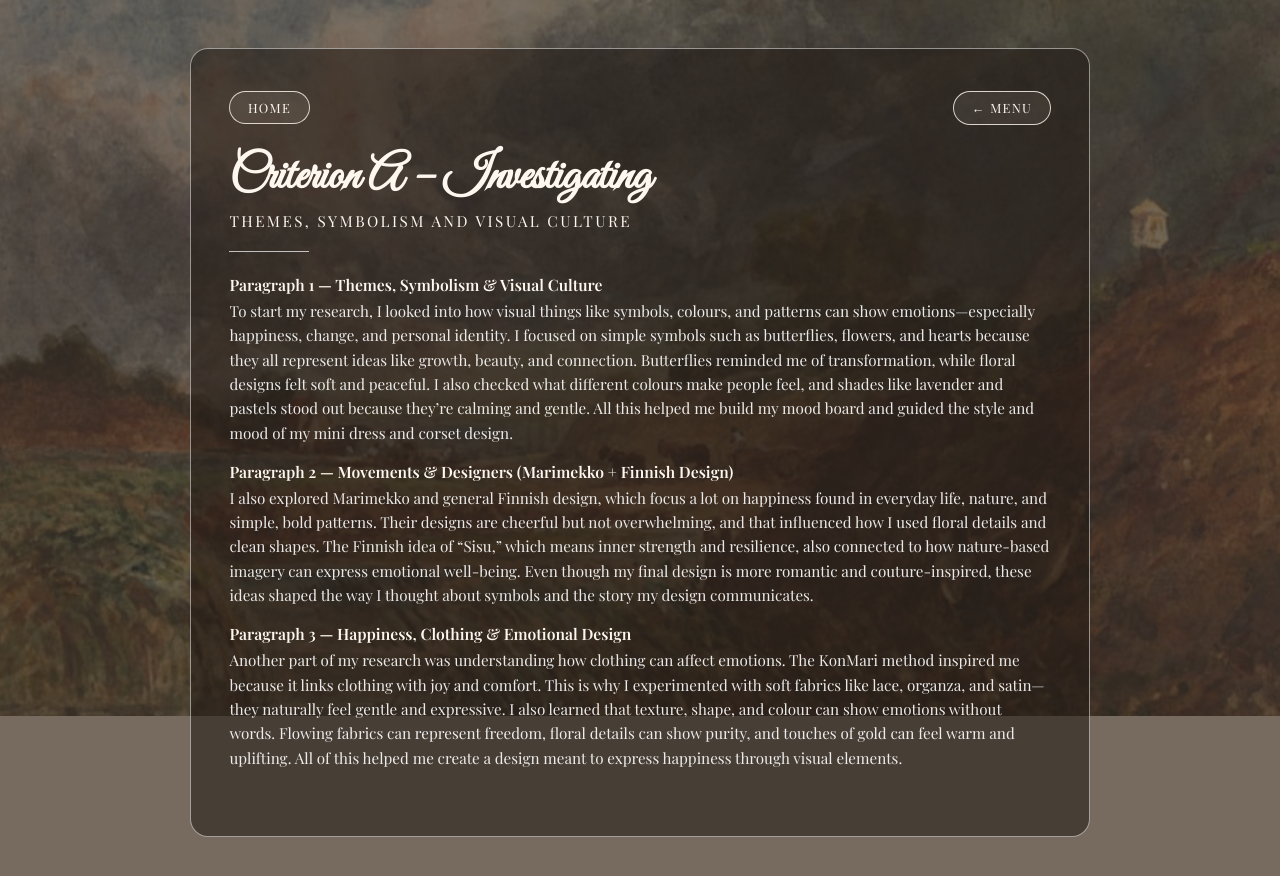
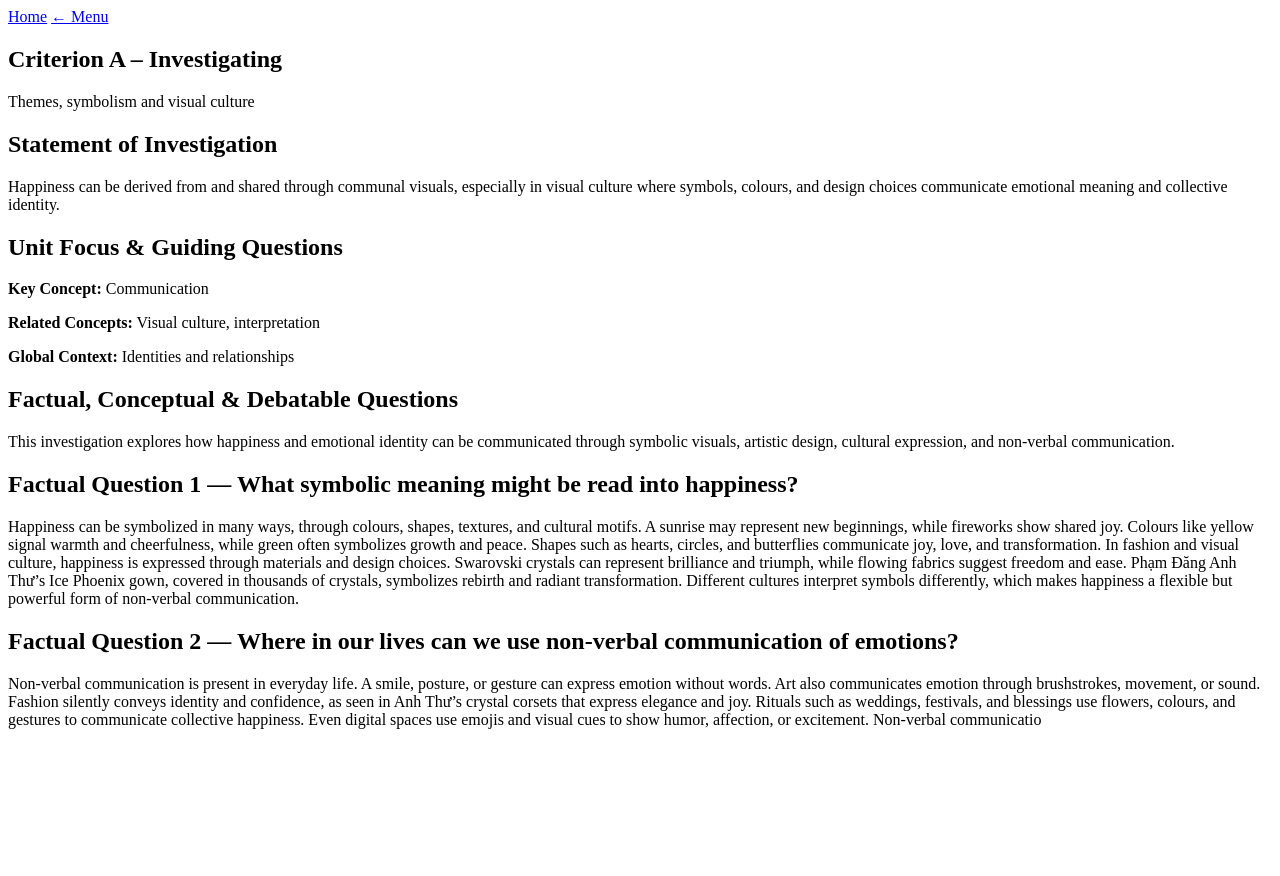
Before and after one commit to arshia6446/zainab-eportfolio, a plain HTML site: page criterion-a.html in a window 1280 px wide. After the commit the page ends 800 px from the top, so only its background shows below. Drawn offline with nearby package versions, Linux system fonts and the light colour scheme.

Commit message:
Update criterion-a.html

```diff
--- a/criterion-a.html
+++ b/criterion-a.html
@@ -1,188 +1,55 @@
-<!DOCTYPE html>
-<html lang="en">
-<head>
-    <meta charset="UTF-8">
-    <title>Criterion A – Investigating | Artist ePortfolio</title>
-    <meta name="viewport" content="width=device-width, initial-scale=1.0">
-
-    <!-- Fonts -->
-    <link href="https://fonts.googleapis.com/css2?family=Great+Vibes&family=Playfair+Display:wght@400;500;600&display=swap" rel="stylesheet">
-
-    <style>
-        :root {
-            --bg-main: #e4d3c0;
-            --overlay: rgba(48, 37, 30, 0.6);
-            --text-main: #fdf7f0;
-            --button-border: rgba(248, 239, 230, 0.85);
-        }
-
-        * {
-            box-sizing: border-box;
-            margin: 0;
-            padding: 0;
-        }
-
-        body {
-            font-family: "Playfair Display", "Times New Roman", serif;
-            min-height: 100vh;
-        }
-
-        .hero {
-            position: relative;
-            min-height: 100vh;
-            display: flex;
-            justify-content: center;
-            align-items: flex-start;
-            color: var(--text-main);
-            background-color: var(--bg-main);
-background-image: url("bg.jpeg");
-background-size: 100% auto;          /* full width, height auto */
-background-repeat: no-repeat;
-background-position: top center;     /* keeps horizon near top */
-background-attachment: fixed;        /* image stays still on scroll */
-            padding: 3rem 1.5rem 4rem; /* space above + below */
-        }
-
-        .hero::before {
-            content: "";
-            position: absolute;
-            inset: 0;
-            background: var(--overlay);
-        }
-
-        .hero-inner {
-            position: relative;
-            max-width: 900px;
-            width: 100%;
-            border-radius: 18px;
-            padding: 2.4rem 1.7rem 3.2rem;
-            border: 1px solid rgba(255, 255, 255, 0.5);
-            background: rgba(34, 26, 21, 0.55);
-        }
-
-        @media (min-width: 800px) {
-            .hero-inner {
-                padding: 2.6rem 2.4rem 3.4rem;
-            }
-        }
-
-        .top-nav {
-            display: flex;
-            justify-content: space-between;
-            align-items: center;
-            margin-bottom: 1.4rem;
-        }
-
-        .nav-btn {
-            display: inline-flex;
-            align-items: center;
-            gap: 0.4rem;
-            padding: 0.45rem 1.1rem;
-            border-radius: 999px;
-            border: 1px solid var(--button-border);
-            background: rgba(248, 239, 230, 0.08);
-            color: var(--text-main);
-            text-decoration: none;
-            font-size: 0.8rem;
-            letter-spacing: 0.1em;
-            text-transform: uppercase;
-            transition: background 0.2s ease, transform 0.15s ease;
-        }
-
-        .nav-btn:hover {
-            background: rgba(248, 239, 230, 0.2);
-            transform: translateY(-1px);
-        }
-
-        .title {
-            font-family: "Great Vibes", cursive;
-            font-size: clamp(2.2rem, 3.8vw, 3rem);
-            margin-bottom: 0.25rem;
-        }
-
-        .subtitle {
-            font-family: "Playfair Display", serif;
-            font-size: 0.95rem;
-            letter-spacing: 0.16em;
-            text-transform: uppercase;
-            margin-bottom: 1.2rem;
-        }
-
-        .line {
-            width: 80px;
-            height: 1px;
-            background: rgba(255, 255, 255, 0.7);
-            margin-bottom: 1.4rem;
-        }
-
-        .section-heading {
-            font-weight: 600;
-            font-size: 0.98rem;
-            margin-top: 1rem;
-            margin-bottom: 0.25rem;
-        }
-
-        p {
-            font-size: 0.95rem;
-            color: rgba(255, 255, 255, 0.9);
-            margin-bottom: 0.7rem;
-            line-height: 1.6;
-        }
-    </style>
-</head>
 <body>
 
 <section class="hero">
     <div class="hero-inner">
 
         <div class="top-nav">
-            <!-- back to home -->
-            <a href="index.html" class="nav-btn">
-                <span>Home</span>
-            </a>
-            <!-- back to menu -->
-            <a href="index2.html" class="nav-btn">
-                ← Menu
-            </a>
+            <a href="index.html" class="nav-btn">Home</a>
+            <a href="index2.html" class="nav-btn">← Menu</a>
         </div>
 
         <h1 class="title">Criterion A – Investigating</h1>
         <div class="subtitle">Themes, symbolism and visual culture</div>
         <div class="line"></div>
 
-        <h2 class="section-heading">Paragraph 1 — Themes, Symbolism & Visual Culture</h2>
+        <!-- STATEMENT OF INVESTIGATION -->
+        <h2 class="section-heading">Statement of Investigation</h2>
         <p>
-            To start my research, I looked into how visual things like symbols, colours, and patterns can show
-            emotions—especially happiness, change, and personal identity. I focused on simple symbols such as
-            butterflies, flowers, and hearts because they all represent ideas like growth, beauty, and connection.
-            Butterflies reminded me of transformation, while floral designs felt soft and peaceful. I also checked
-            what different colours make people feel, and shades like lavender and pastels stood out because they’re
-            calming and gentle. All this helped me build my mood board and guided the style and mood of my mini dress
-            and corset design.
+            Happiness can be derived from and shared through communal visuals, especially in visual culture
+            where symbols, colours, and design choices communicate emotional meaning and collective identity.
         </p>
 
-        <h2 class="section-heading">Paragraph 2 — Movements & Designers (Marimekko + Finnish Design)</h2>
+        <!-- FACTUAL, CONCEPTUAL, DEBATABLE QUESTIONS OVERVIEW -->
+        <h2 class="section-heading">Unit Focus & Guiding Questions</h2>
+        <p><strong>Key Concept:</strong> Communication</p>
+        <p><strong>Related Concepts:</strong> Visual culture, interpretation</p>
+        <p><strong>Global Context:</strong> Identities and relationships</p>
+
+        <h2 class="section-heading">Factual, Conceptual & Debatable Questions</h2>
         <p>
-            I also explored Marimekko and general Finnish design, which focus a lot on happiness found in everyday
-            life, nature, and simple, bold patterns. Their designs are cheerful but not overwhelming, and that
-            influenced how I used floral details and clean shapes. The Finnish idea of “Sisu,” which means inner
-            strength and resilience, also connected to how nature-based imagery can express emotional well-being.
-            Even though my final design is more romantic and couture-inspired, these ideas shaped the way I thought
-            about symbols and the story my design communicates.
+            This investigation explores how happiness and emotional identity can be communicated through symbolic
+            visuals, artistic design, cultural expression, and non-verbal communication.
         </p>
 
-        <h2 class="section-heading">Paragraph 3 — Happiness, Clothing & Emotional Design</h2>
+        <!-- FACTUAL QUESTION 1 -->
+        <h2 class="section-heading">Factual Question 1 — What symbolic meaning might be read into happiness?</h2>
         <p>
-            Another part of my research was understanding how clothing can affect emotions. The KonMari method
-            inspired me because it links clothing with joy and comfort. This is why I experimented with soft fabrics
-            like lace, organza, and satin—they naturally feel gentle and expressive. I also learned that texture,
-            shape, and colour can show emotions without words. Flowing fabrics can represent freedom, floral details
-            can show purity, and touches of gold can feel warm and uplifting. All of this helped me create a design
-            meant to express happiness through visual elements.
+            Happiness can be symbolized in many ways, through colours, shapes, textures, and cultural motifs. A
+            sunrise may represent new beginnings, while fireworks show shared joy. Colours like yellow signal warmth
+            and cheerfulness, while green often symbolizes growth and peace. Shapes such as hearts, circles, and
+            butterflies communicate joy, love, and transformation. In fashion and visual culture, happiness is
+            expressed through materials and design choices. Swarovski crystals can represent brilliance and triumph,
+            while flowing fabrics suggest freedom and ease. Phạm Đăng Anh Thư’s Ice Phoenix gown, covered in thousands
+            of crystals, symbolizes rebirth and radiant transformation. Different cultures interpret symbols
+            differently, which makes happiness a flexible but powerful form of non-verbal communication.
         </p>
 
-    </div>
-</section>
-
-</body>
-</html>
+        <!-- FACTUAL QUESTION 2 -->
+        <h2 class="section-heading">Factual Question 2 — Where in our lives can we use non-verbal communication of emotions?</h2>
+        <p>
+            Non-verbal communication is present in everyday life. A smile, posture, or gesture can express emotion
+            without words. Art also communicates emotion through brushstrokes, movement, or sound. Fashion silently
+            conveys identity and confidence, as seen in Anh Thư’s crystal corsets that express elegance and joy.
+            Rituals such as weddings, festivals, and blessings use flowers, colours, and gestures to communicate
+            collective happiness. Even digital spaces use emojis and visual cues to show humor, affection, or excitement.
+            Non-verbal communicatio
```
